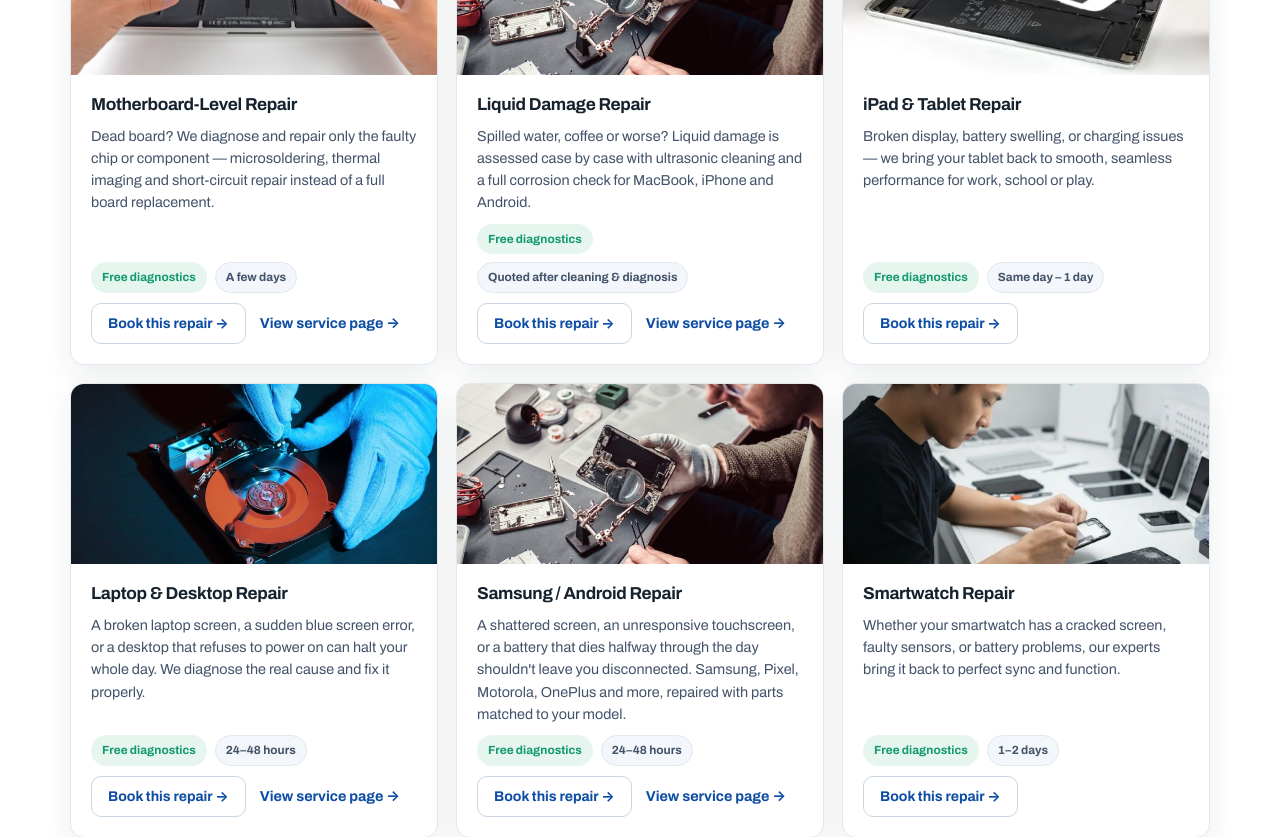
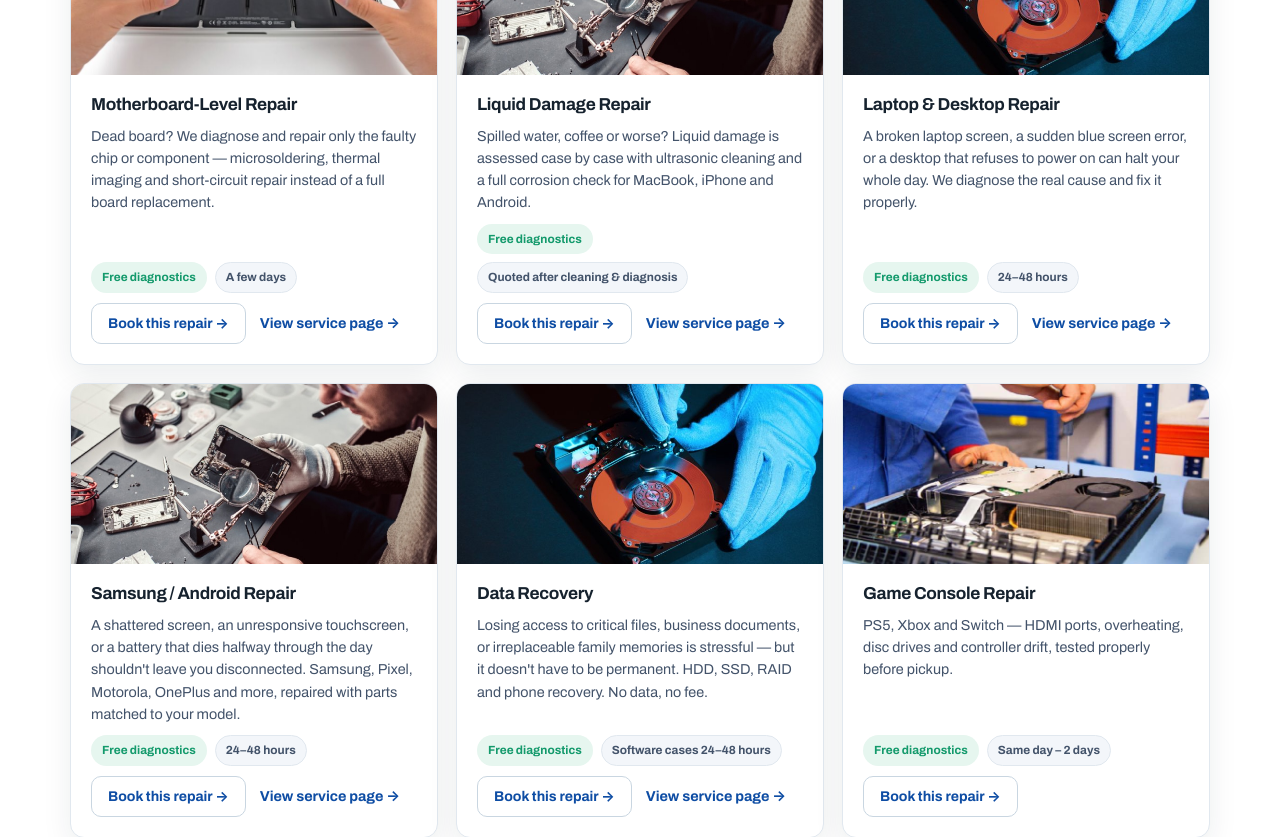
Before and after one commit to AleemZulfiqar007/MacXpert, a React (Vite) app in the folder macxpert-toronto/: page / in a window 1280 px wide. Shown: the part 1720-2557 px from the top of the page. Built offline with nearby package versions, Linux system fonts and the light colour scheme; no server answers; a web font is replaced by a local one.

Commit message:
Update services page

```diff
--- a/macxpert-toronto/src/data/siteData.js
+++ b/macxpert-toronto/src/data/siteData.js
@@ -60,12 +60,12 @@ export const SERVICES = [
   { route: "imac", device: "MacBook / iMac", img: "/images/macbook.jpg", alt: "Technician diagnosing an iMac on the repair bench", title: "iMac Repair", text: "Screen replacement, hardware upgrades and software repair for Apple's all-in-one desktop — diagnosed free in store before any work begins.", time: "Same day – a few days" },
   { route: "motherboard", device: "MacBook / iMac", img: "/images/macbook.jpg", alt: "Logic board under inspection for component-level motherboard repair", title: "Motherboard-Level Repair", text: "Dead board? We diagnose and repair only the faulty chip or component — microsoldering, thermal imaging and short-circuit repair instead of a full board replacement.", time: "A few days" },
   { route: "liquid-damage", device: "iPhone", img: "/images/android.jpg", alt: "Technician cleaning a liquid-damaged phone during ultrasonic treatment", title: "Liquid Damage Repair", text: "Spilled water, coffee or worse? Liquid damage is assessed case by case with ultrasonic cleaning and a full corrosion check for MacBook, iPhone and Android.", time: "Quoted after cleaning & diagnosis" },
-  { device: "iPad / Tablet", img: "/images/ipad.jpg", alt: "Tablet with a cracked screen ready for glass replacement", title: "iPad & Tablet Repair", text: "Broken display, battery swelling, or charging issues — we bring your tablet back to smooth, seamless performance for work, school or play.", time: "Same day – 1 day" },
+  // { device: "iPad / Tablet", img: "/images/ipad.jpg", alt: "Tablet with a cracked screen ready for glass replacement", title: "iPad & Tablet Repair", text: "Broken display, battery swelling, or charging issues — we bring your tablet back to smooth, seamless performance for work, school or play.", time: "Same day – 1 day" },
   { route: "laptop", device: "Laptop / PC", img: "/images/laptop.jpg", alt: "Technician workspace with a laptop undergoing diagnosis", title: "Laptop & Desktop Repair", text: "A broken laptop screen, a sudden blue screen error, or a desktop that refuses to power on can halt your whole day. We diagnose the real cause and fix it properly.", time: "24–48 hours" },
   { route: "samsung", device: "Samsung / Android", img: "/images/android.jpg", alt: "Technician inspecting a disassembled Android phone under a magnifier", title: "Samsung / Android Repair", text: "A shattered screen, an unresponsive touchscreen, or a battery that dies halfway through the day shouldn't leave you disconnected. Samsung, Pixel, Motorola, OnePlus and more, repaired with parts matched to your model.", time: "24–48 hours" },
-  { device: "Smartwatch", img: "/images/hero.jpg", alt: "Technician repairing small devices at a workbench", title: "Smartwatch Repair", text: "Whether your smartwatch has a cracked screen, faulty sensors, or battery problems, our experts bring it back to perfect sync and function.", time: "1–2 days" },
+  // { device: "Smartwatch", img: "/images/hero.jpg", alt: "Technician repairing small devices at a workbench", title: "Smartwatch Repair", text: "Whether your smartwatch has a cracked screen, faulty sensors, or battery problems, our experts bring it back to perfect sync and function.", time: "1–2 days" },
   { route: "data-recovery", device: "Data Recovery", img: "/images/data-recovery.jpg", alt: "Hard drives on a bench during a data recovery assessment", title: "Data Recovery", text: "Losing access to critical files, business documents, or irreplaceable family memories is stressful — but it doesn't have to be permanent. HDD, SSD, RAID and phone recovery. No data, no fee.", time: "Software cases 24–48 hours" },
-  { device: "TV", img: "/images/tv.webp", alt: "Technician repairing the internal electronics of a wall-mounted TV during an in-home visit", title: "In-Home TV Repair", text: "A sudden blank screen, distorted audio, or a television that refuses to connect to your streaming apps can disrupt your whole evening. Book an in-home visit and we'll fix it where it sits.", time: "In-home visits available" },
+  // { device: "TV", img: "/images/tv.webp", alt: "Technician repairing the internal electronics of a wall-mounted TV during an in-home visit", title: "In-Home TV Repair", text: "A sudden blank screen, distorted audio, or a television that refuses to connect to your streaming apps can disrupt your whole evening. Book an in-home visit and we'll fix it where it sits.", time: "In-home visits available" },
   { device: "Game Console", img: "/images/console.jpg", alt: "Technician opening a game console to repair its cooling system", title: "Game Console Repair", text: "PS5, Xbox and Switch — HDMI ports, overheating, disc drives and controller drift, tested properly before pickup.", time: "Same day – 2 days" }
 ];
 
```
Also changed, not shown: 1 other file (tests, documents, lock files or other folders).
